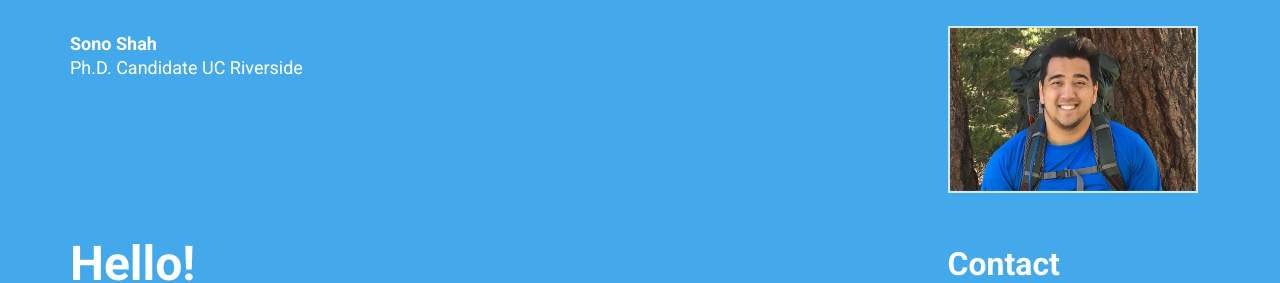
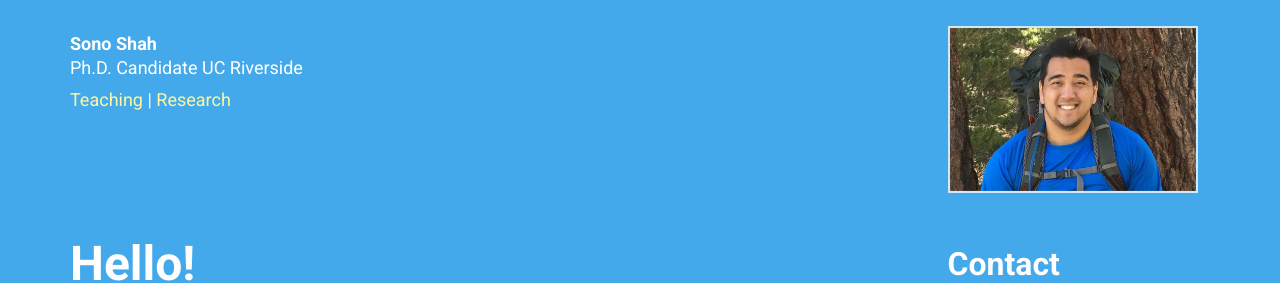
Before and after one commit to sonoshah/sonoshah.github.io, a Jekyll site: the page built from index.html, in a window 1280 px wide. Shown: the top 283 px of the page. Built offline with Jekyll 4.4.1, drawn with Linux system fonts in a browser that asks for light colours; nearby versions of some CDN libraries.

Commit message:
Added nav bar

```diff
--- a/_layouts/albertine.html
+++ b/_layouts/albertine.html
@@ -59,6 +59,9 @@ It is threatened by habitat loss.
           <h2>
             {{ site.data.personal.label }}
           </h2>
+           <h4>
+            <a href="posc149.html">Teaching</a> | <a href="#Pubs">Research</a>
+          </h4>
         </div>
         <div class="col-xs-3 col-lg-3">
           <img src="{{ site.baseurl }}{{ site.data.personal.picture }}"
--- a/_layouts/albertine_2.html
+++ b/_layouts/albertine_2.html
@@ -59,6 +59,9 @@ It is threatened by habitat loss.
           <h2>
             {{ site.data.personal.label }}
           </h2>
+           <h4>
+            <a href="index.html">Main Site</a>
+          </h4>
         </div>
         <div class="col-xs-3 col-lg-3">
           <img src="{{ site.baseurl }}{{ site.data.personal.picture }}"
```
Also changed, not shown: 2 other files.
